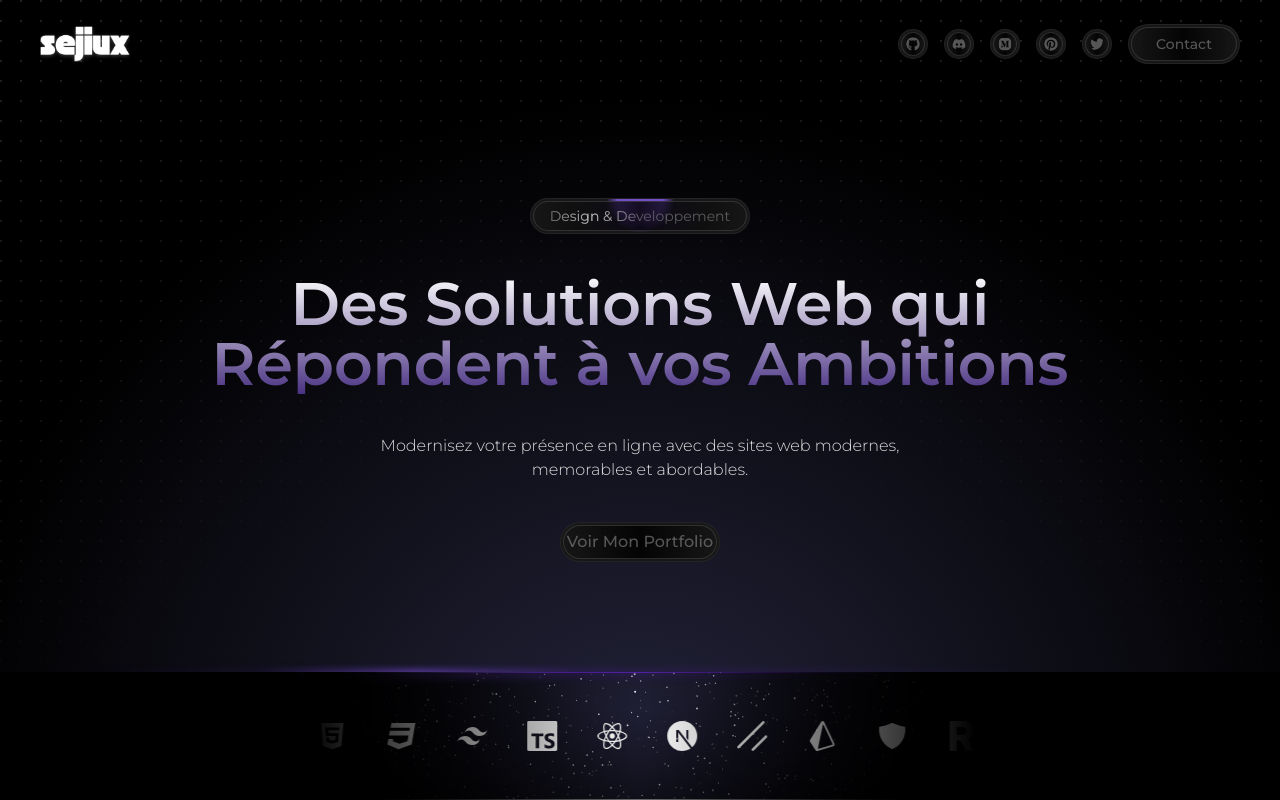
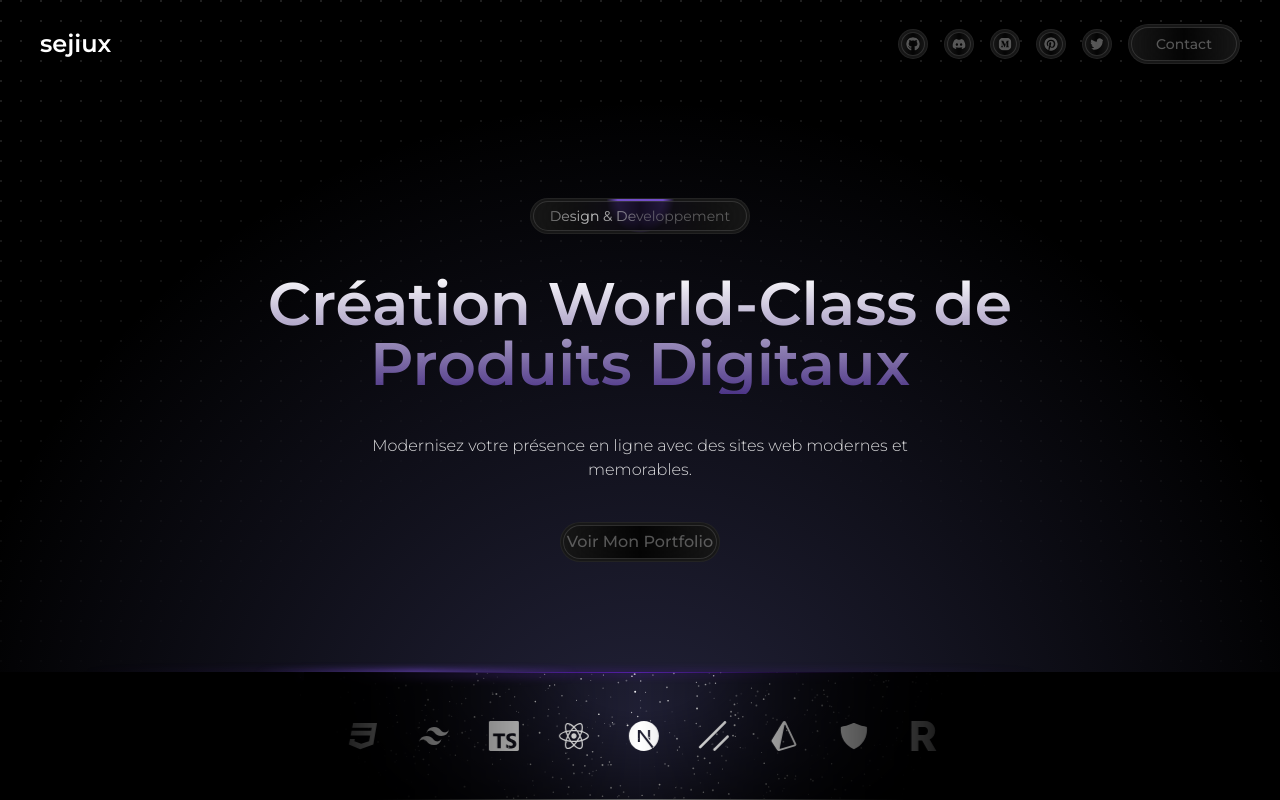
Before and after one commit to sejiux/sejiux-porfolio, a Next.js app: page / in a window 1280 px wide. Built offline with nearby package versions, Linux system fonts and the light colour scheme.

Commit message:
I change text of header title and description in home page

```diff
--- a/components/Header.tsx
+++ b/components/Header.tsx
@@ -21,7 +21,7 @@ const HeaderPage = () => {
       <NavBar isMenuOpen={isMenuOpen} setIsMenuOpen={setIsMenuOpen} />
       <div className={cn("px-6", "xl:px-10")}>
         <div className={cn("flex flex-col justify-center items-center text-center flex-grow")}>
-          <div className={cn("text-center space-y-10", "lg:max-w-4xl lg:mx-auto lg:space-y-10", "xl:max-w-6xl", "2xl:max-w-[1800px] 2xl:space-y-14")}>
+          <div className={cn("text-center space-y-10", "lg:max-w-4xl lg:mx-auto lg:space-y-10", "xl:max-w-7xl", "2xl:max-w-[1800px] 2xl:space-y-14")}>
             <div className="z-10 flex items-center justify-center">
               <div
                 className={cn(
@@ -43,8 +43,8 @@ const HeaderPage = () => {
                 </Button>
               </div>
             </div>
-            <h1 className={cn("text-3xl font-medium", "xs:", "sm:", "md:", "lg:text-6xl", "xl:text-[80px] xl:leading-[1.12]", "2xl:text-[100px]", "pointer-events-none whitespace-pre-wrap bg-gradient-to-b bg-clip-text text-center font-semibold leading-none text-transparent from-white to-violet-500/50")}>Des Solutions Web qui Répondent à vos Ambitions</h1>
-            <p className={cn("text-base font-light w-full px-4", "lg:px-0 lg:max-w-xl lg:mx-auto text-white/85", "xl:text-lg xl:leading-relaxed", "2xl:text-xl 2xl:max-w-4xl")}>Modernisez votre présence en ligne avec des sites web modernes, memorables et abordables.</p>
+            <h1 className={cn("text-[35px] px-2", "lg:px-0 lg:text-6xl", "xl:text-[80px] xl:leading-[1.12]", "2xl:text-[100px]", "pointer-events-none whitespace-pre-wrap bg-gradient-to-b bg-clip-text text-center font-semibold leading-none text-transparent from-white to-violet-500/50")}>Création World-Class de Produits Digitaux</h1>
+            <p className={cn("text-base font-light w-full px-4", "lg:px-0 lg:max-w-xl lg:mx-auto text-white/85", "xl:text-lg xl:leading-relaxed", "2xl:text-xl 2xl:max-w-4xl")}>Modernisez votre présence en ligne avec des sites web modernes et memorables.</p>
             <div className="cursor-pointer z-10 h-full text-center font-medium">
               <div className={cn(
                 "w-52 h-12 mx-auto",
--- a/components/NavBar.tsx
+++ b/components/NavBar.tsx
@@ -5,9 +5,6 @@ import { cn } from "@/lib/utils";
 import Link from "next/link";
 import { TbMenu } from "react-icons/tb";
 import { IoCloseOutline } from "react-icons/io5";
-import Image from 'next/image';
-import SLogo from "@/public/images/S-logo.png";
-import SejiuxLogo from "@/public/images/Sejiux-logo.png";
 
 interface NavBarProps {
   isMenuOpen: boolean;
@@ -18,8 +15,7 @@ const NavBar = ({isMenuOpen, setIsMenuOpen}: NavBarProps) => {
     <nav className={cn("w-full p-6 z-50", "px-10", "2xl:py-10")}>
       <div className={cn("flex justify-between items-center")}>
         <Link href="/">
-          <Image src={SLogo} alt="" width="35" height="35" className='lg:hidden' />
-          <Image src={SejiuxLogo} alt="" width="90" height="90" className='hidden lg:block' />
+          <p className={cn('font-semibold text-2xl', "xl:text-3xl")}>sejiux</p>
         </Link>
         <button
           className={cn("text-3xl", "lg:hidden")}
--- a/data/works.ts
+++ b/data/works.ts
@@ -7,7 +7,7 @@ import Revamapp from "../public/images/revamapp.png";
 import Metawaste1 from "../public/images/metawaste1.png";
 
 import { FaGithub, FaDiscord, FaMedium, FaTwitter, FaHtml5, FaCss3, FaReact, FaFigma, FaPinterest } from "react-icons/fa";
-import { SiTypescript, SiNextdotjs, SiZod, SiPrisma, SiBlender, SiGreensock, SiGit, SiFramer, SiReactquery, SiResend, SiReacthookform, SiTailwindcss, SiShadcnui, SiShopify } from "react-icons/si";
+import { SiTypescript, SiNextdotjs, SiZod, SiPrisma, SiBlender, SiGreensock, SiGit, SiFramer, SiReactquery, SiResend, SiReacthookform, SiTailwindcss, SiShadcnui, SiShopify, SiVercel, SiGithub } from "react-icons/si";
 import ReactEmail from "@/components/icons/ReactEmail";
 import { RiBearSmileLine } from "react-icons/ri";
 import { IoShield } from "react-icons/io5";
@@ -192,6 +192,16 @@ export const stacksData = [
     link: "https://git-scm.com/"
   },
   {
+    icon: SiGithub,
+    name: "GitHub",
+    link: "https://github.com/"
+  },
+  {
+    icon: SiVercel,
+    name: "Vercel",
+    link: "https://vercel.com/"
+  },
+  {
     icon: FaFigma,
     name: "Figma",
     link: "https://www.figma.com/"
```
